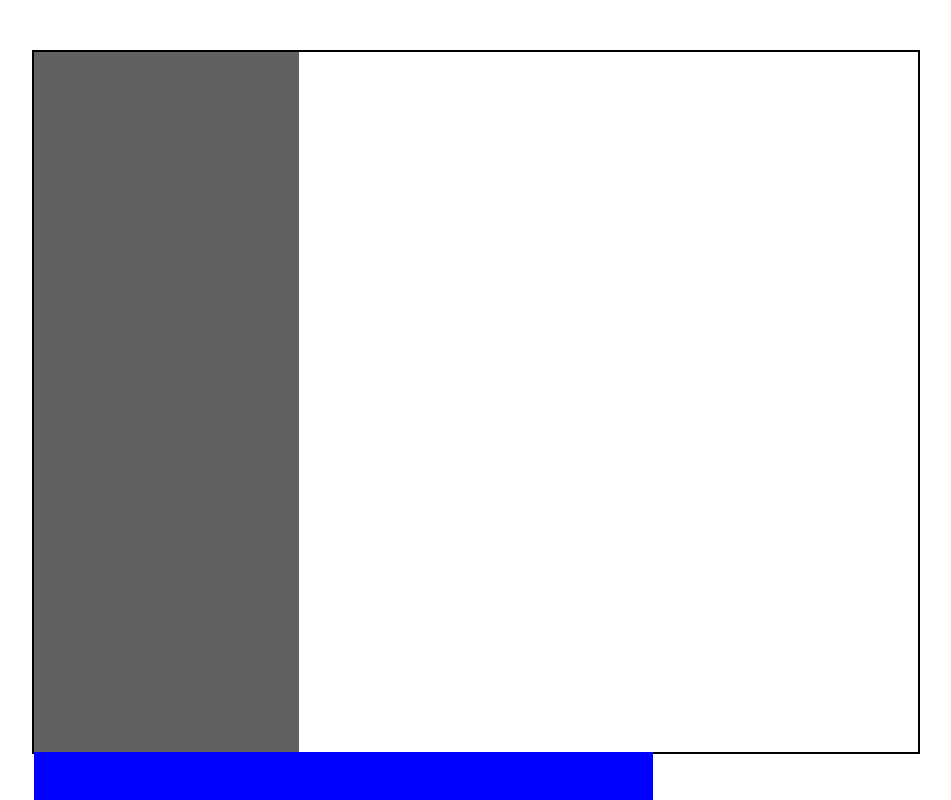
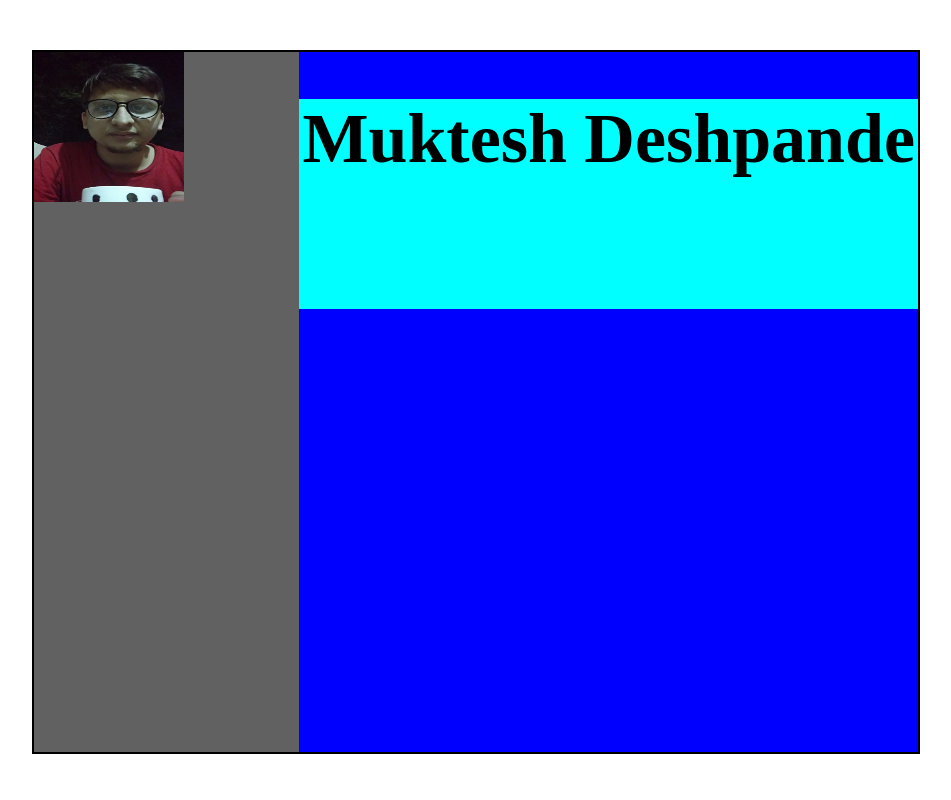
Before and after one commit to dmuktesh10/dmuktesh10.github.ios, a plain HTML site: page index.html in a window 1280 px wide. Shown: the top 800 px of the page, without its empty margins (164-1115 px from the left). Drawn offline with nearby package versions, Linux system fonts and the light colour scheme.

Commit message:
update portfolio 1) add profile pic image file 2) link profile pic in index.html 3) format index.html 4) add css for profile pic

```diff
--- a/index.html
+++ b/index.html
@@ -1,16 +1,30 @@
 <!DOCTYPE html>
 <html>
+
 <head>
-    <script src="https://code.jquery.com/jquery-3.3.1.slim.min.js" integrity="sha384-q8i/X+965DzO0rT7abK41JStQIAqVgRVzpbzo5smXKp4YfRvH+8abtTE1Pi6jizo" crossorigin="anonymous"></script>
-    <script src="https://cdnjs.cloudflare.com/ajax/libs/popper.js/1.14.7/umd/popper.min.js" integrity="sha384-UO2eT0CpHqdSJQ6hJty5KVphtPhzWj9WO1clHTMGa3JDZwrnQq4sF86dIHNDz0W1" crossorigin="anonymous"></script>
-    <script src="https://stackpath.bootstrapcdn.com/bootstrap/4.3.1/js/bootstrap.min.js" integrity="sha384-JjSmVgyd0p3pXB1rRibZUAYoIIy6OrQ6VrjIEaFf/nJGzIxFDsf4x0xIM+B07jRM" crossorigin="anonymous"></script>
+  <script src="https://code.jquery.com/jquery-3.3.1.slim.min.js" integrity="sha384-q8i/X+965DzO0rT7abK41JStQIAqVgRVzpbzo5smXKp4YfRvH+8abtTE1Pi6jizo"
+    crossorigin="anonymous"></script>
+  <script src="https://cdnjs.cloudflare.com/ajax/libs/popper.js/1.14.7/umd/popper.min.js" integrity="sha384-UO2eT0CpHqdSJQ6hJty5KVphtPhzWj9WO1clHTMGa3JDZwrnQq4sF86dIHNDz0W1"
+    crossorigin="anonymous"></script>
+  <script src="https://stackpath.bootstrapcdn.com/bootstrap/4.3.1/js/bootstrap.min.js" integrity="sha384-JjSmVgyd0p3pXB1rRibZUAYoIIy6OrQ6VrjIEaFf/nJGzIxFDsf4x0xIM+B07jRM"
+    crossorigin="anonymous"></script>
   <link rel="stylesheet" type="text/css" href="portfolio.css">
 </head>
+
 <body>
   <div id='resume-div'>
-      <div id='left-div'></div>
-      <div id='right-div'></div>
+    <div id='left-div' class="column-div">
+      <div id='profile-pic-div'>
+          <img id='profile-pic' src='profile-pic.jpg' />
+      </div>
+    </div>
+    <div id='right-div' class="column-div">
+      <div id='title-div'>
+        <h1 id='name-heading'>Muktesh Deshpande</h1>
+      </div>
+    </div>
 
   </div>
 </body>
+
 </html>
--- a/portfolio.css
+++ b/portfolio.css
@@ -16,14 +16,41 @@
   /* temprory attributes */
   background-color: #616161;
 
-  height: 100%;
   width: 30%;
+  float: left;
 }
 
 #right-div{
   /* temprory attributes */
   background-color: blue;
 
+  width: 70%;
+  float: right;
+}
+
+.column-div{
   height: 100%;
-  width: 70%;
 }
+
+#title-div{
+  /* temprory attributes */
+  background-color: aqua;
+
+  height: 30%;
+
+}
+
+#name-heading{
+  font-size: 70px;
+  text-align: center;
+}
+
+#profile-pic{
+  height: 100%;
+  width: 100%;
+}
+
+#profile-pic-div{
+  height: 150px;
+  width: 150px
+}
```
Also changed, not shown: profile-pic.jpg (added). Lines whose indentation alone changed are shown as unchanged.
